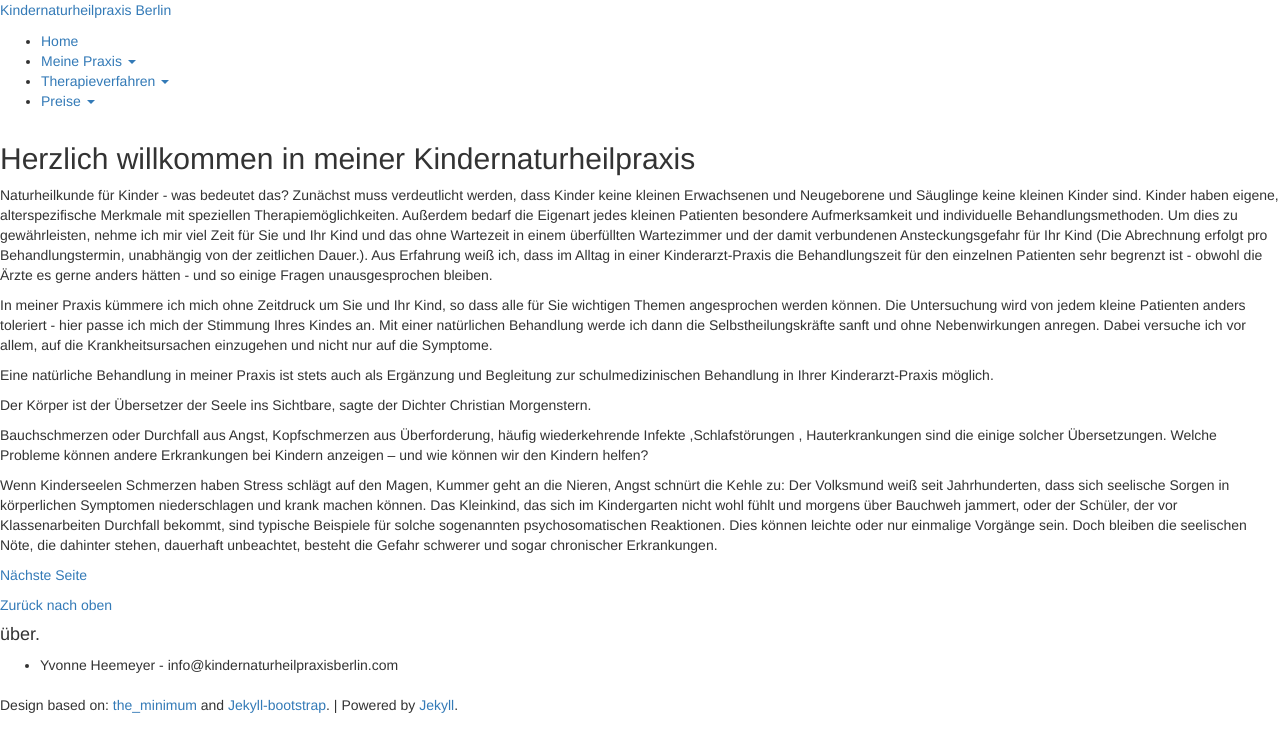
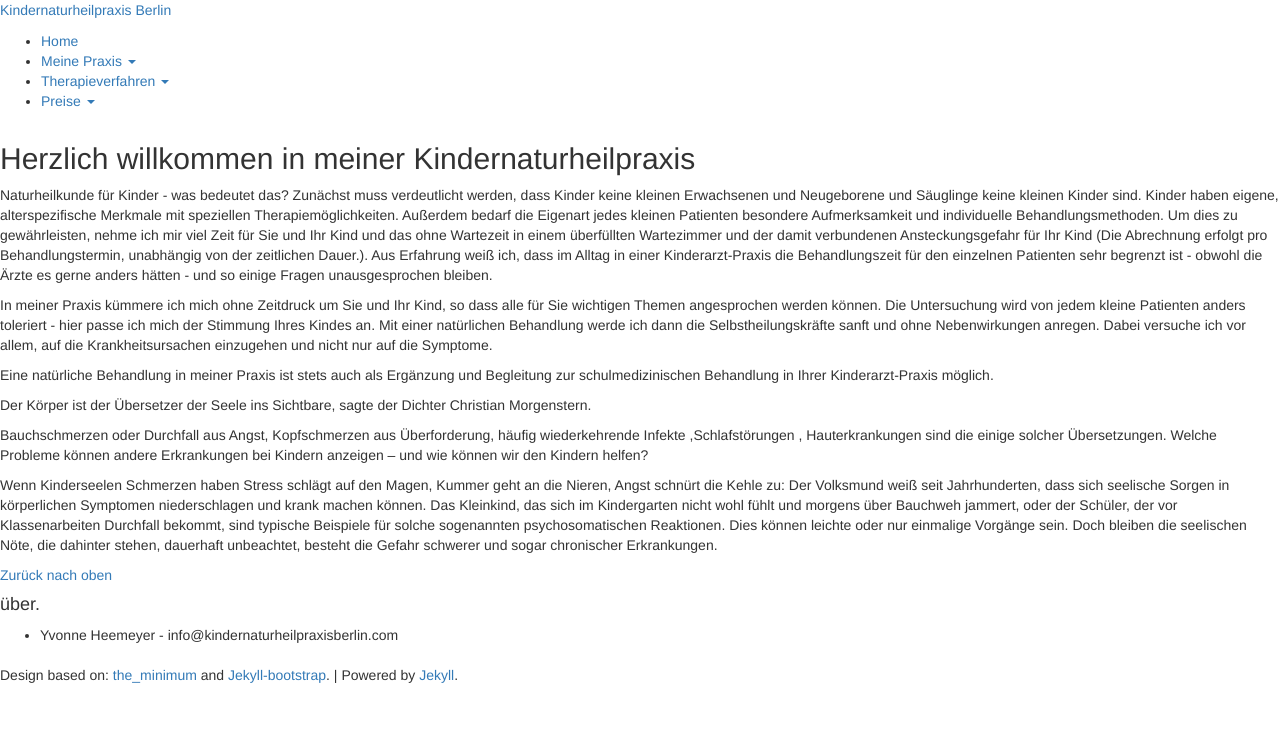
Before and after one commit to heilpraktiker/heilpraktiker.github.io, a Jekyll site: the page built from index.md, in a window 1280 px wide. Shown: the top 752 px of the page. Built offline with Jekyll 4.4.1, drawn with Linux system fonts in a browser that asks for light colours; nearby versions of some CDN libraries; comment, search, counter and statistics services are not loaded.

Commit message:
Updated index.md

```diff
--- a/index.md
+++ b/index.md
@@ -22,5 +22,3 @@ Bauchschmerzen oder Durchfall aus Angst, Kopfschmerzen aus Überforderung, häuf
 
 Wenn Kinderseelen Schmerzen haben
 Stress schlägt auf den Magen, Kummer geht an die Nieren, Angst schnürt die Kehle zu: Der Volksmund weiß seit Jahrhunderten, dass sich seelische Sorgen in körperlichen Symptomen niederschlagen und krank machen können. Das Kleinkind, das sich im Kindergarten nicht wohl fühlt und morgens über Bauchweh jammert, oder der Schüler, der vor Klassenarbeiten Durchfall bekommt, sind typische Beispiele für solche sogenannten psychosomatischen Reaktionen. Dies können leichte oder nur einmalige Vorgänge sein. Doch bleiben die seelischen Nöte, die dahinter stehen, dauerhaft unbeachtet, besteht die Gefahr schwerer und sogar chronischer Erkrankungen.
-
-[Nächste Seite](/meine-praxis/ich/)
```
